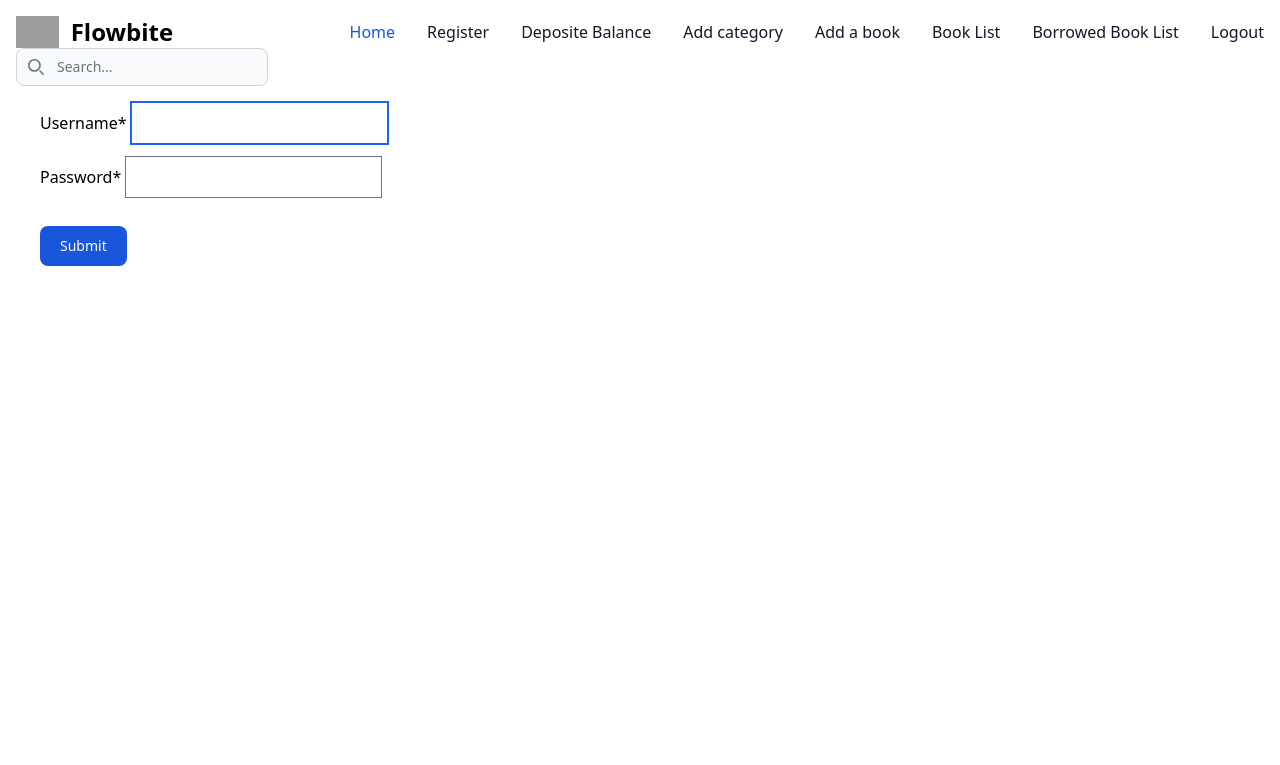
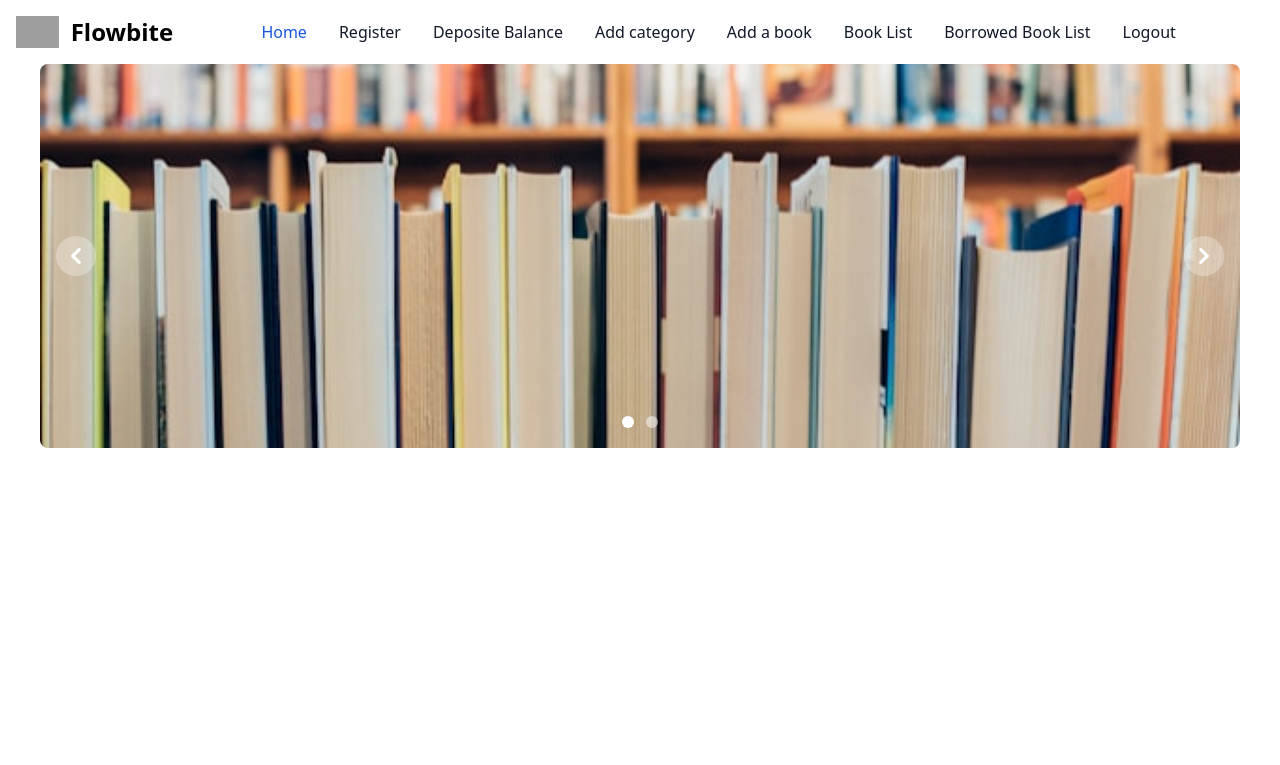
Before and after one commit to foy4748/phitron-django-004, a Django app: page / in a window 1280 px wide. Shown: the top 765 px of the page. Run offline with Django 5.2, Linux system fonts and the light colour scheme; some libraries are stand-ins or nearby versions; grey boxes are pictures that could not be loaded.

Commit message:
Added Banner

```diff
--- a/library_management_project/urls.py
+++ b/library_management_project/urls.py
@@ -20,12 +20,15 @@ from django.urls import path, include
 from django.conf.urls.static import static
 from django.conf import settings
 
+from django.views.generic.base import TemplateView
+
 urlpatterns = [
     # Reload Browser URL config
     path("__reload__/", include("django_browser_reload.urls")),
     path("admin/", admin.site.urls),
     path("book/", include("book.urls")),
-    path("", include("auth_app.urls")),
+    path("auth/", include("auth_app.urls")),
+    path("", TemplateView.as_view(template_name="home.html")),
 ]
 
 # Adding Media Config URL at the end
--- /dev/null
+++ b/templates/banner.html
@@ -0,0 +1,89 @@
+{% load static %}
+
+<div id="default-carousel" class="relative w-full" data-carousel="slide">
+  <!-- Carousel wrapper -->
+  <div class="relative h-56 overflow-hidden rounded-lg md:h-96">
+    <!-- Item 1 -->
+    <div class="hidden duration-700 ease-in-out" data-carousel-item>
+      <img src="{% static "banner/banner-1.jpg" %}" class="absolute block w-full
+      -translate-x-1/2 -translate-y-1/2 top-1/2 left-1/2" alt="..." />
+    </div>
+    <!-- Item 2 -->
+    <div class="hidden duration-700 ease-in-out" data-carousel-item>
+      <img src="{% static "banner/banner-2.jpg" %}" class="absolute block w-full
+      -translate-x-1/2 -translate-y-1/2 top-1/2 left-1/2" alt="..." />
+    </div>
+  </div>
+  <!-- Slider indicators -->
+  <div
+    class="absolute z-30 flex -translate-x-1/2 bottom-5 left-1/2 space-x-3 rtl:space-x-reverse"
+  >
+    <button
+      type="button"
+      class="w-3 h-3 rounded-full"
+      aria-current="true"
+      aria-label="Slide 1"
+      data-carousel-slide-to="0"
+    ></button>
+    <button
+      type="button"
+      class="w-3 h-3 rounded-full"
+      aria-current="false"
+      aria-label="Slide 2"
+      data-carousel-slide-to="1"
+    ></button>
+  </div>
+  <!-- Slider controls -->
+  <button
+    type="button"
+    class="absolute top-0 start-0 z-30 flex items-center justify-center h-full px-4 cursor-pointer group focus:outline-none"
+    data-carousel-prev
+  >
+    <span
+      class="inline-flex items-center justify-center w-10 h-10 rounded-full bg-white/30 dark:bg-gray-800/30 group-hover:bg-white/50 dark:group-hover:bg-gray-800/60 group-focus:ring-4 group-focus:ring-white dark:group-focus:ring-gray-800/70 group-focus:outline-none"
+    >
+      <svg
+        class="w-4 h-4 text-white dark:text-gray-800 rtl:rotate-180"
+        aria-hidden="true"
+        xmlns="http://www.w3.org/2000/svg"
+        fill="none"
+        viewBox="0 0 6 10"
+      >
+        <path
+          stroke="currentColor"
+          stroke-linecap="round"
+          stroke-linejoin="round"
+          stroke-width="2"
+          d="M5 1 1 5l4 4"
+        />
+      </svg>
+      <span class="sr-only">Previous</span>
+    </span>
+  </button>
+  <button
+    type="button"
+    class="absolute top-0 end-0 z-30 flex items-center justify-center h-full px-4 cursor-pointer group focus:outline-none"
+    data-carousel-next
+  >
+    <span
+      class="inline-flex items-center justify-center w-10 h-10 rounded-full bg-white/30 dark:bg-gray-800/30 group-hover:bg-white/50 dark:group-hover:bg-gray-800/60 group-focus:ring-4 group-focus:ring-white dark:group-focus:ring-gray-800/70 group-focus:outline-none"
+    >
+      <svg
+        class="w-4 h-4 text-white dark:text-gray-800 rtl:rotate-180"
+        aria-hidden="true"
+        xmlns="http://www.w3.org/2000/svg"
+        fill="none"
+        viewBox="0 0 6 10"
+      >
+        <path
+          stroke="currentColor"
+          stroke-linecap="round"
+          stroke-linejoin="round"
+          stroke-width="2"
+          d="m1 9 4-4-4-4"
+        />
+      </svg>
+      <span class="sr-only">Next</span>
+    </span>
+  </button>
+</div>
--- a/templates/base.html
+++ b/templates/base.html
@@ -13,8 +13,9 @@
     <!-- -- Bootstrap CSS -->
     <!-- <link href="{% static "css/bootstrap/bootstrap.min.css" %}" rel="stylesheet"> -->
     <!-- -- TailwindCSS -->
+	 {% tailwind_css %}
     <!-- -- Custom CSS -->
-    <link href="{% static "css/dist/styles.css" %}" rel="stylesheet">
+    <!-- <link href="{% static "css/dist/styles.css" %}" rel="stylesheet"> -->
   </head>
   <body>
     {% include "navbar.html" %}
@@ -26,5 +27,7 @@
     </main>
 
     <!-- Scripts Section -->
+	<!-- <link href="https://cdn.jsdelivr.net/npm/flowbite@2.5.2/dist/flowbite.min.css" rel="stylesheet" /> -->
+	<script src="https://cdn.jsdelivr.net/npm/flowbite@2.5.2/dist/flowbite.min.js"></script>
   </body>
 </html>
--- /dev/null
+++ b/templates/home.html
@@ -0,0 +1,2 @@
+{% extends "base.html" %} {% block content %} {% include "banner.html" %}
+{% endblock content %}
--- a/templates/navbar.html
+++ b/templates/navbar.html
@@ -17,65 +17,6 @@
       >
     </a>
     <div class="flex md:order-2">
-      <button
-        type="button"
-        data-collapse-toggle="navbar-search"
-        aria-controls="navbar-search"
-        aria-expanded="false"
-        class="md:hidden text-gray-500 dark:text-gray-400 hover:bg-gray-100 dark:hover:bg-gray-700 focus:outline-none focus:ring-4 focus:ring-gray-200 dark:focus:ring-gray-700 rounded-lg text-sm p-2.5 me-1"
-      >
-        <svg
-          class="w-5 h-5"
-          aria-hidden="true"
-          xmlns="http://www.w3.org/2000/svg"
-          fill="none"
-          viewBox="0 0 20 20"
-        >
-          <path
-            stroke="currentColor"
-            stroke-linecap="round"
-            stroke-linejoin="round"
-            stroke-width="2"
-            d="m19 19-4-4m0-7A7 7 0 1 1 1 8a7 7 0 0 1 14 0Z"
-          />
-        </svg>
-        <li>
-          <a
-            href="#"
-            class="block py-2 px-3 text-white bg-blue-700 rounded md:bg-transparent md:text-blue-700 md:p-0 md:dark:text-blue-500"
-            aria-current="page"
-            >Home</a
-          >
-        </li>
-      </button>
-      <div class="relative hidden md:block">
-        <div
-          class="absolute inset-y-0 start-0 flex items-center ps-3 pointer-events-none"
-        >
-          <svg
-            class="w-4 h-4 text-gray-500 dark:text-gray-400"
-            aria-hidden="true"
-            xmlns="http://www.w3.org/2000/svg"
-            fill="none"
-            viewBox="0 0 20 20"
-          >
-            <path
-              stroke="currentColor"
-              stroke-linecap="round"
-              stroke-linejoin="round"
-              stroke-width="2"
-              d="m19 19-4-4m0-7A7 7 0 1 1 1 8a7 7 0 0 1 14 0Z"
-            />
-          </svg>
-          <span class="sr-only">Search icon</span>
-        </div>
-        <input
-          type="text"
-          id="search-navbar"
-          class="block w-full p-2 ps-10 text-sm text-gray-900 border border-gray-300 rounded-lg bg-gray-50 focus:ring-blue-500 focus:border-blue-500 dark:bg-gray-700 dark:border-gray-600 dark:placeholder-gray-400 dark:text-white dark:focus:ring-blue-500 dark:focus:border-blue-500"
-          placeholder="Search..."
-        />
-      </div>
       <button
         data-collapse-toggle="navbar-search"
         type="button"
--- a/theme/static/css/dist/styles.css
+++ b/theme/static/css/dist/styles.css
@@ -1303,14 +1303,26 @@ input:checked + .toggle-bg {
   bottom: 0px;
 }
 
+.bottom-5 {
+  bottom: 1.25rem;
+}
+
 .bottom-\[60px\] {
   bottom: 60px;
 }
 
+.end-0 {
+  inset-inline-end: 0px;
+}
+
 .left-0 {
   left: 0px;
 }
 
+.left-1\/2 {
+  left: 50%;
+}
+
 .right-0 {
   right: 0px;
 }
@@ -1321,6 +1333,10 @@ input:checked + .toggle-bg {
 
 .top-0 {
   top: 0px;
+}
+
+.top-1\/2 {
+  top: 50%;
 }
 
 .z-10 {
@@ -1442,6 +1454,10 @@ input:checked + .toggle-bg {
   height: 2.5rem;
 }
 
+.h-3 {
+  height: 0.75rem;
+}
+
 .h-3\.5 {
   height: 0.875rem;
 }
@@ -1454,6 +1470,10 @@ input:checked + .toggle-bg {
   height: 1.25rem;
 }
 
+.h-56 {
+  height: 14rem;
+}
+
 .h-6 {
   height: 1.5rem;
 }
@@ -1466,6 +1486,10 @@ input:checked + .toggle-bg {
   height: 2.25rem;
 }
 
+.h-full {
+  height: 100%;
+}
+
 .h-screen {
   height: 100vh;
 }
@@ -1478,6 +1502,10 @@ input:checked + .toggle-bg {
   width: 2.5rem;
 }
 
+.w-3 {
+  width: 0.75rem;
+}
+
 .w-3\.5 {
   width: 0.875rem;
 }
@@ -1522,8 +1550,18 @@ input:checked + .toggle-bg {
   border-collapse: collapse;
 }
 
+.-translate-x-1\/2 {
+  --tw-translate-x: -50%;
+  transform: translate(var(--tw-translate-x), var(--tw-translate-y)) rotate(var(--tw-rotate)) skewX(var(--tw-skew-x)) skewY(var(--tw-skew-y)) scaleX(var(--tw-scale-x)) scaleY(var(--tw-scale-y));
+}
+
 .-translate-x-full {
   --tw-translate-x: -100%;
+  transform: translate(var(--tw-translate-x), var(--tw-translate-y)) rotate(var(--tw-rotate)) skewX(var(--tw-skew-x)) skewY(var(--tw-skew-y)) scaleX(var(--tw-scale-x)) scaleY(var(--tw-scale-y));
+}
+
+.-translate-y-1\/2 {
+  --tw-translate-y: -50%;
   transform: translate(var(--tw-translate-x), var(--tw-translate-y)) rotate(var(--tw-rotate)) skewX(var(--tw-skew-x)) skewY(var(--tw-skew-y)) scaleX(var(--tw-scale-x)) scaleY(var(--tw-scale-y));
 }
 
@@ -1660,6 +1698,10 @@ input:checked + .toggle-bg {
   border-radius: 0.25rem;
 }
 
+.rounded-full {
+  border-radius: 9999px;
+}
+
 .rounded-lg {
   border-radius: 0.5rem;
 }
@@ -1785,6 +1827,10 @@ input:checked + .toggle-bg {
   background-color: rgb(255 255 255 / var(--tw-bg-opacity));
 }
 
+.bg-white\/30 {
+  background-color: rgb(255 255 255 / 0.3);
+}
+
 .bg-white\/50 {
   background-color: rgb(255 255 255 / 0.5);
 }
@@ -1823,6 +1869,11 @@ input:checked + .toggle-bg {
   padding-right: 0.75rem;
 }
 
+.px-4 {
+  padding-left: 1rem;
+  padding-right: 1rem;
+}
+
 .px-5 {
   padding-left: 1.25rem;
   padding-right: 1.25rem;
@@ -1856,10 +1907,6 @@ input:checked + .toggle-bg {
 .py-4 {
   padding-top: 1rem;
   padding-bottom: 1rem;
-}
-
-.ps-10 {
-  padding-inline-start: 2.5rem;
 }
 
 .ps-3 {
@@ -2067,6 +2114,14 @@ input:checked + .toggle-bg {
   transition-duration: 150ms;
 }
 
+.duration-700 {
+  transition-duration: 700ms;
+}
+
+.ease-in-out {
+  transition-timing-function: cubic-bezier(0.4, 0, 0.2, 1);
+}
+
 .ease-out {
   transition-timing-function: cubic-bezier(0, 0, 0.2, 1);
 }
@@ -2362,16 +2419,16 @@ input:checked + .toggle-bg {
     margin-top: 0px;
   }
 
-  .md\:block {
-    display: block;
-  }
-
   .md\:flex {
     display: flex;
   }
 
   .md\:hidden {
     display: none;
+  }
+
+  .md\:h-96 {
+    height: 24rem;
   }
 
   .md\:w-auto {
```
Also changed, not shown: other parts of theme/static/css/dist/styles.css (+37 -39 lines), static/banner/banner-1.jpg (added), static/banner/banner-2.jpg (added).
